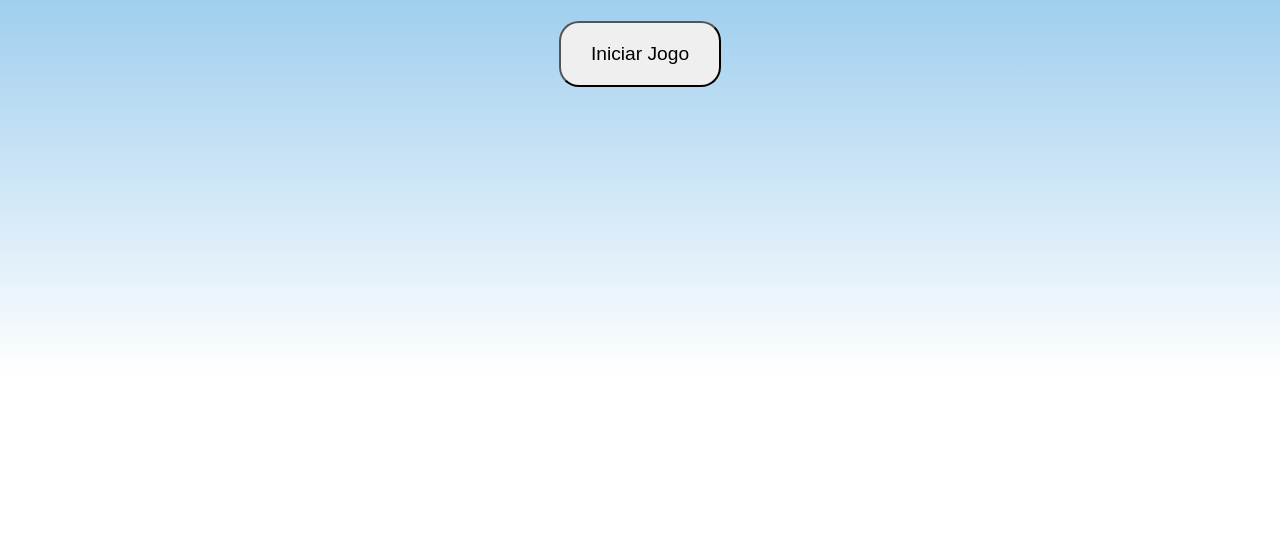
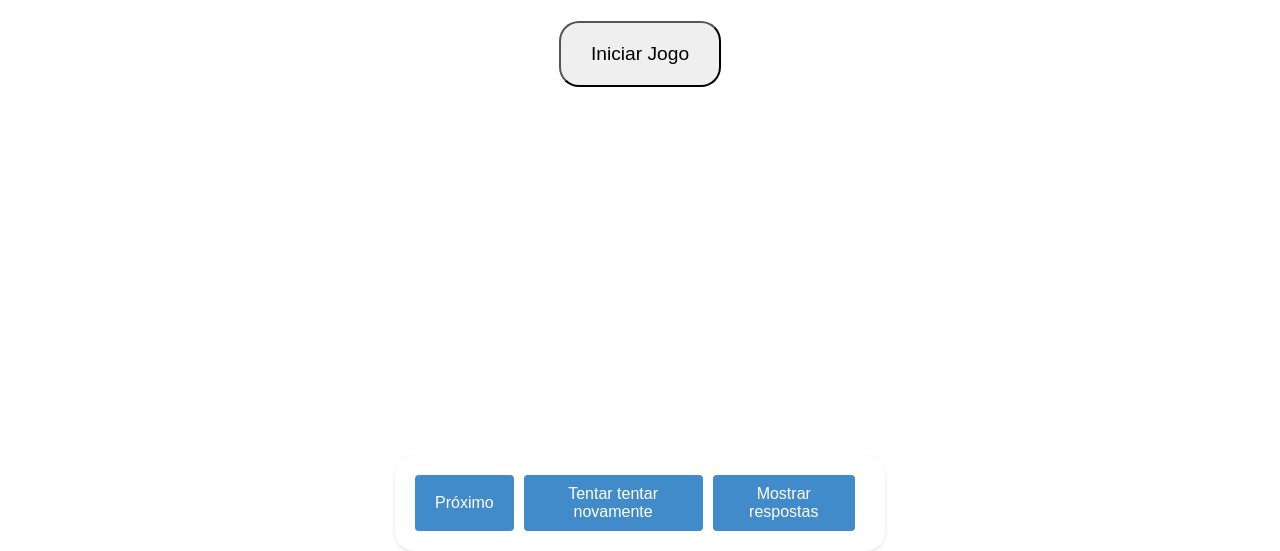
Before and after one commit to RicardoSouza96/projeto-posGrad, a plain HTML site: page index.html in a window 1280 px wide. Shown: the part 425-976 px from the top of the page. Before the commit the page ends 800 px from the top, so only its background shows below. Drawn offline with Linux system fonts and the light colour scheme.

Commit message:
Adiciona botões ao quiz com estilização

```diff
--- a/index.html
+++ b/index.html
@@ -11,6 +11,11 @@
         <h1>Algum texto</h1>
         <button class="start">Iniciar Jogo</button>
     </div>
+    <div class="container">
+        <button id="proximo" class="botao">Próximo</button>
+        <button id="tentar-novamente" class="botao esconder">Tentar tentar novamente</button>
+        <button id="mostrar-resposta" class="botao esconder">Mostrar respostas</button>
+    </div>
     <script src="script.js"></script>
 </body>
 </html>
--- a/script.js
+++ b/script.js
@@ -35,7 +35,6 @@ perguntas.forEach(pergunta => {
     imagens.push(imagem);
 });
 
-console.log(imagens[10]);
 
 const btnStart = document.querySelector('.start');
 const telas = document.querySelectorAll('.tela');
--- a/style.css
+++ b/style.css
@@ -10,16 +10,28 @@ html, body {
     justify-content: center;
     height: 100vh;
     width: 100vw;
-    transition: margin 1s ease-out;
+}
+
+.tela.subir {
+    margin-top: -100vh;
 }
 
 h1 {
     font-size: 4rem;
 }
 
-body {
-    background: linear-gradient(to bottom, #3498db, #ffffff);
-}
+.container {
+    width: 450px;
+    padding: 20px;
+    margin-top: 80px;
+    margin-left: auto;
+    margin-right: auto;
+    background-color: #fff;
+    box-shadow: 0 2px 4px rgba(0, 0, 0, 0.1);
+    border-radius: 20px;
+    display: flex;
+    justify-content: center;
+  }
 
 .start {
     border-radius: 20px;
@@ -32,6 +44,15 @@ body {
     cursor: pointer;
 }
 
-.tela.subir {
-    margin-top: -100vh;
+.botao {
+    display: inline-block;
+    padding: 10px 20px;
+    background-color: #428bca;
+    color: #fff;
+    border: none;
+    cursor: pointer;
+    font-size: 16px;
+    border-radius: 4px;
+    transition: background-color 0.3s;
+    margin-right: 10px;
 }
```
